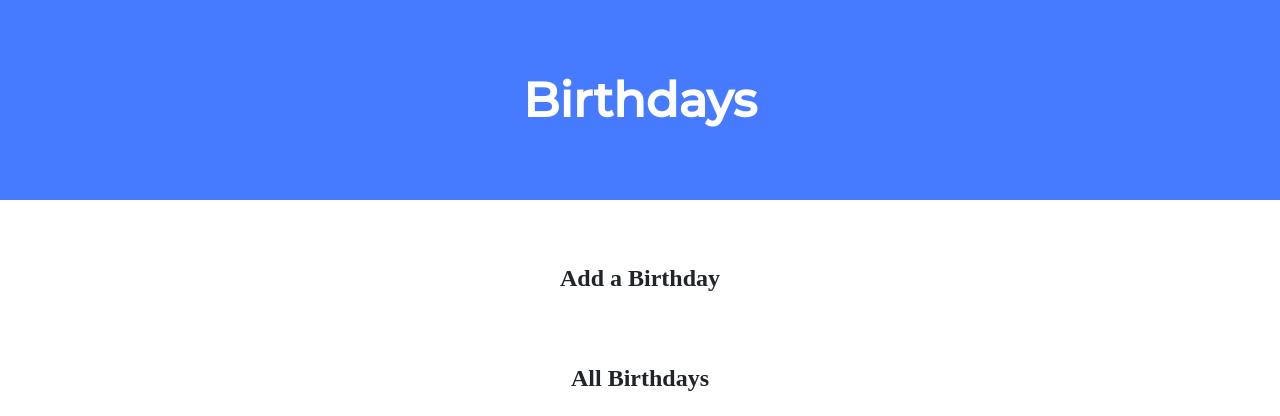
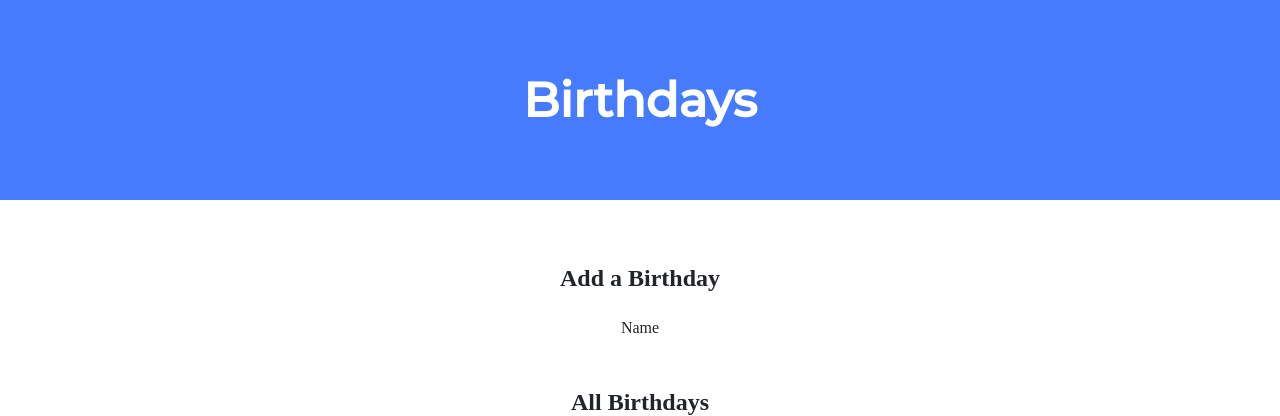
Before and after one commit to kumarpreetham09/CS50-Projects, a Flask app: page / in a window 1280 px wide. Shown: the top 416 px of the page. Run offline with Flask 3, Linux system fonts and the light colour scheme; some libraries are stand-ins or nearby versions.

Commit message:
Sun, Jul 16, 2023, 4:46 PM +08:00

```diff
--- a/birthdays/templates/index.html
+++ b/birthdays/templates/index.html
@@ -15,6 +15,7 @@
 
                 <h2>Add a Birthday</h2>
                 <!-- TODO: Create a form for users to submit a name, a month, and a day -->
+                <form>Name</form>
             </div>
 
             <div class="section">
```
